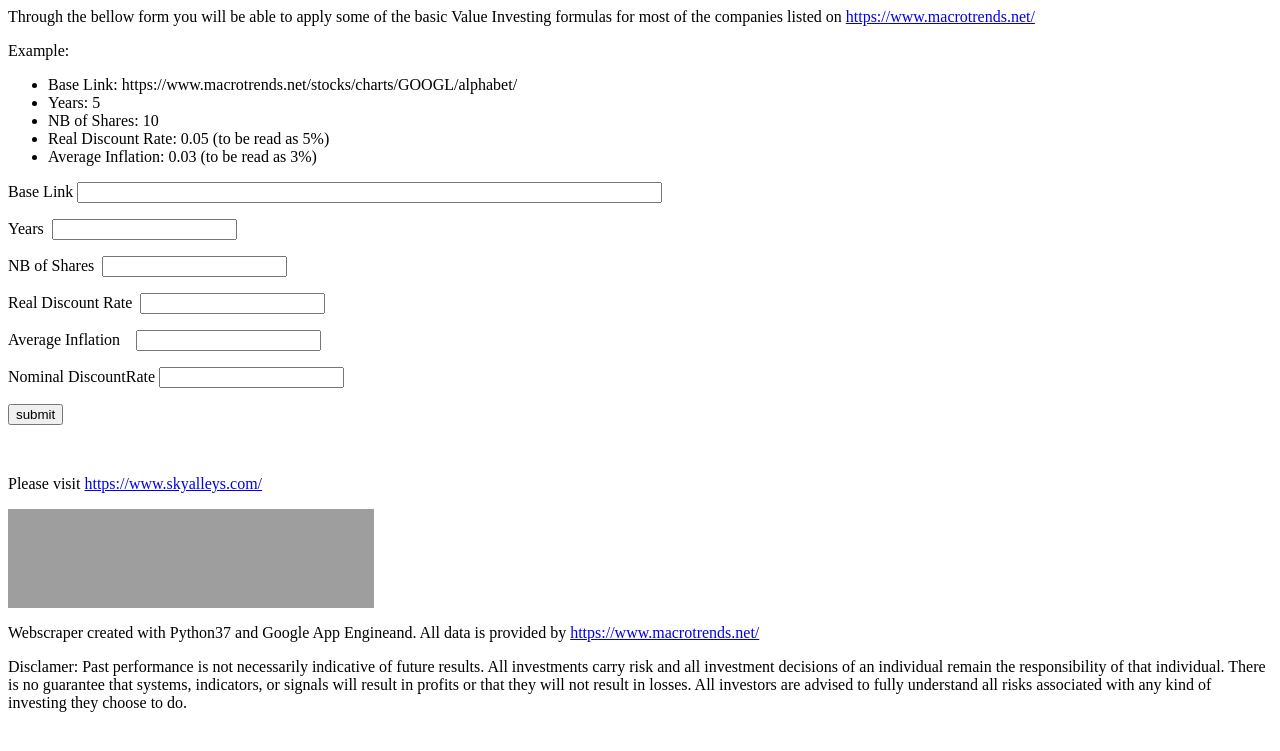
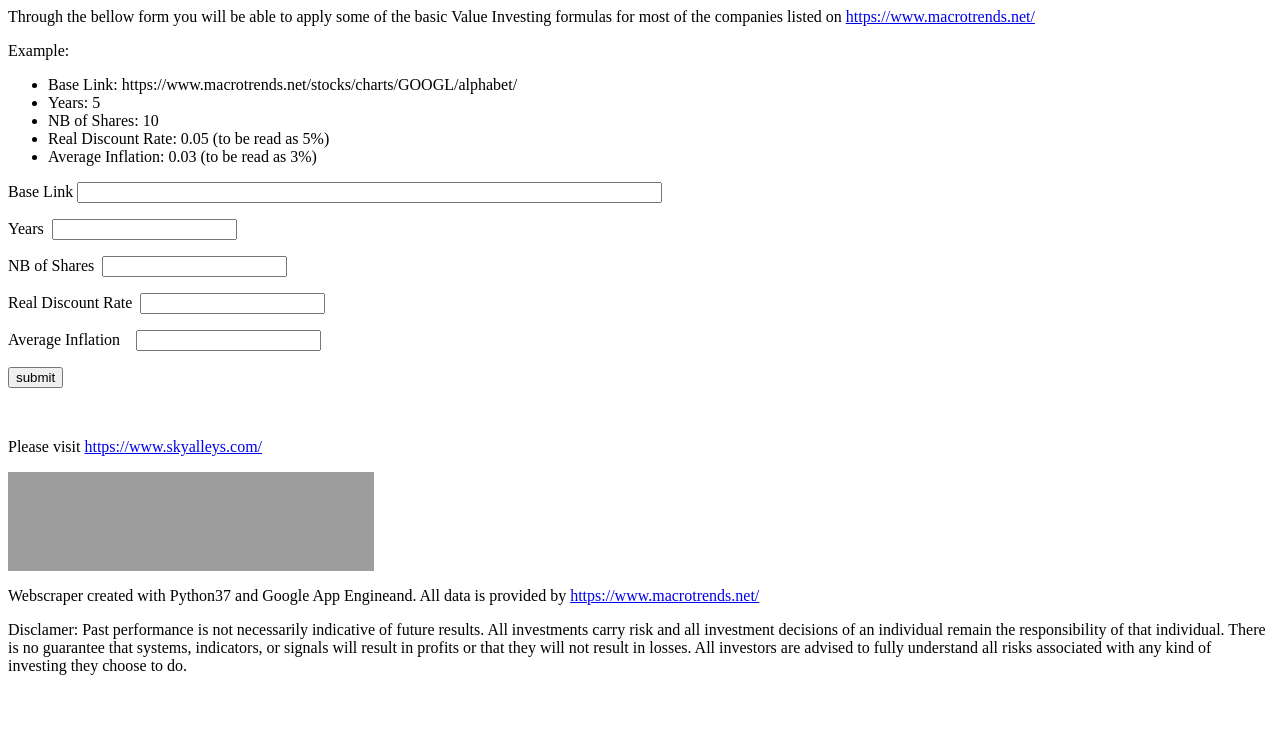
Before and after one commit to Cuciu/Value-Investing-3.0, a Flask app: page / in a window 1280 px wide. Shown: the top 751 px of the page. Run offline with Flask 2, Linux system fonts and the light colour scheme; grey boxes are pictures that could not be loaded.

Commit message:
Update index.html

```diff
--- a/templates/index.html
+++ b/templates/index.html
@@ -15,7 +15,6 @@
       <p>NB of Shares&nbsp; <input name="Number_Shares" type="text" ></p>
       <p>Real Discount Rate&nbsp; <input name="RealDiscountRate" type="text" ></p>
       <p>Average Inflation&nbsp; &nbsp; <input name="AverageInflation" type="text" ></p>
-      <p>Nominal DiscountRate <input name="NominalDiscountRate" type="text" /></p>
       <p><input type="submit" value="submit" /></p>
       <p>&nbsp;</p>
       <p>Please visit&nbsp;<a title="A SkyAlleys Product" href="https://www.skyalleys.com/" target="_blank" rel="noopener">https://www.skyalleys.com/</a></p>
```
